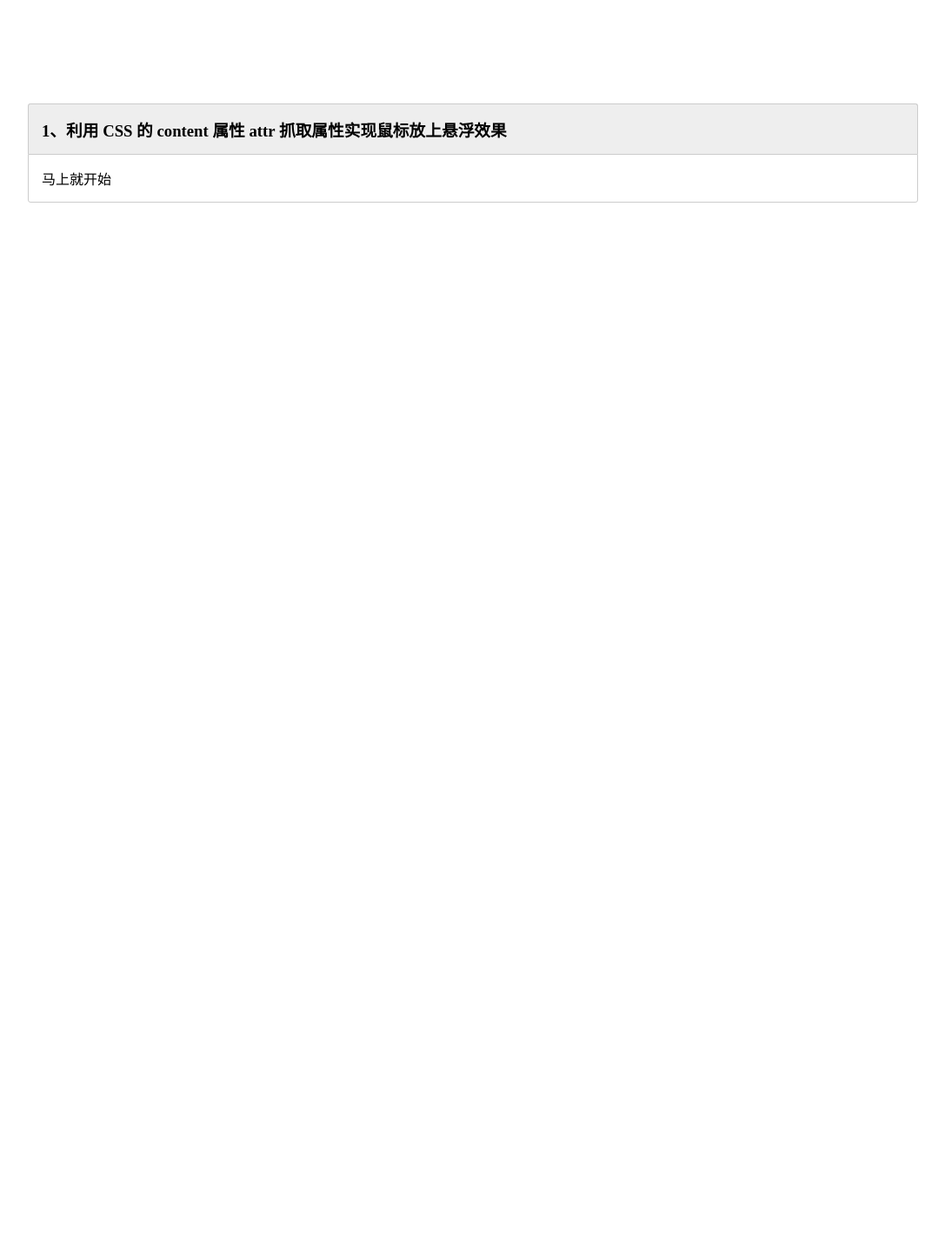
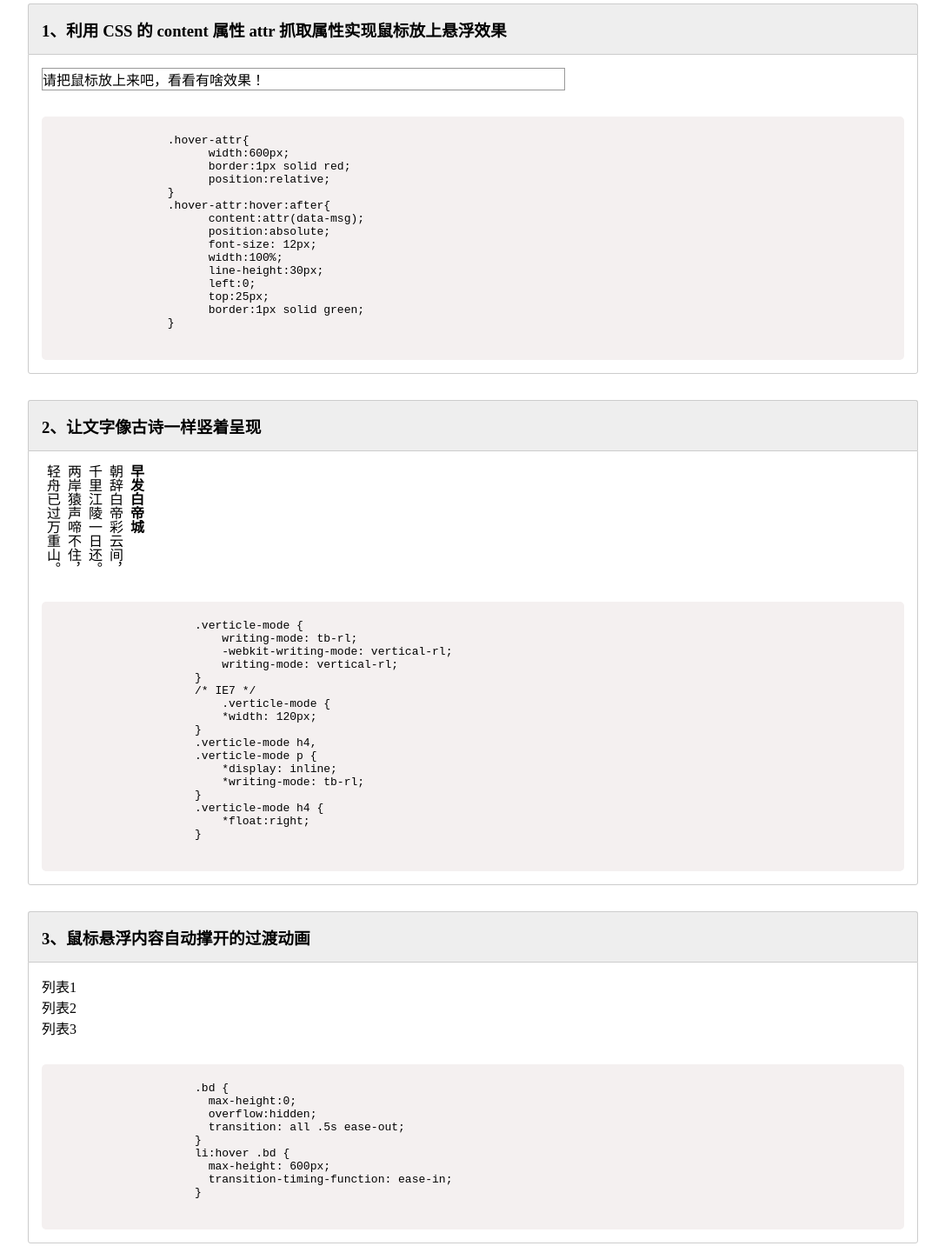
Before and after one commit to huangzexia/study, a plain HTML site: page index.html in a window 1280 px wide. Shown: the part 9-1442 px from the top of the page at 87% size, without its empty margins (96-1183 px from the left). Before the commit the page ends 800 px from the top, so only its background shows below. Drawn offline with Linux system fonts and the light colour scheme.

Commit message:
feat:增加了两个实例

```diff
--- a/css_study.css
+++ b/css_study.css
@@ -2,3 +2,74 @@
 li{
   list-style: none;
 }
+.container{margin: 1% auto;width: 80%}
+.wrap{
+  margin-bottom: 30px;
+}
+.s-title{
+  padding: 15px;
+  border: 1px solid #ccc;
+  border-bottom: none;
+  border-top-left-radius: 3px;
+  border-top-right-radius: 3px;
+  background: #eee;
+}
+.card{
+  min-height: 100px;
+  border: 1px solid #ccc;
+  border-bottom-left-radius: 3px;
+  border-bottom-right-radius: 3px;
+  padding: 15px;
+
+}
+pre{
+  background: #f4f0f0;
+  padding: 20px;
+  margin-top: 30px;
+  border-radius: 5px;
+  text-align: left;
+}
+/*利用 CSS 的 content 属性 attr 抓取属性实现鼠标放上悬浮效果*/
+.hover-attr{
+  width:600px;
+  border:1px solid #999;
+  position:relative;
+}
+.hover-attr:hover:after{
+  content:attr(data-msg);
+  position:absolute;
+  font-size: 12px;
+  width:100%;
+  line-height:30px;
+  left:0;
+  top:25px;
+  border:1px solid #666;
+}
+/*2、让文字像古诗一样竖着呈现*/
+.verticle-mode {
+  writing-mode: tb-rl;
+  -webkit-writing-mode: vertical-rl;
+  writing-mode: vertical-rl;
+}
+/* IE7 */
+.verticle-mode {
+  *width: 120px;
+}
+.verticle-mode h4,
+.verticle-mode p {
+  *display: inline;
+  *writing-mode: tb-rl;
+}
+.verticle-mode h4 {
+  *float:right;
+}
+/*鼠标悬浮内容自动撑开的过渡动画*/
+.bd {
+  max-height:0;
+  overflow:hidden;
+  transition: all .5s ease-out;
+}
+li:hover .bd {
+  max-height: 600px;
+  transition-timing-function: ease-in;
+}
--- a/index.html
+++ b/index.html
@@ -4,30 +4,91 @@
     <meta charset="UTF-8">
     <title>Css知识点集萃</title>
     <link rel="stylesheet" href="./css_study.css">
-    <style>
-        .container{margin: 10% auto;width: 80%}
-        .s-title{
-            padding: 15px;
-            border: 1px solid #ccc;
-            border-bottom: none;
-            border-top-left-radius: 3px;
-            border-top-right-radius: 3px;
-            background: #eee;
-        }
-        .card{
-            border: 1px solid #ccc;
-            border-bottom-left-radius: 3px;
-            border-bottom-right-radius: 3px;
-            padding: 15px;
-
-        }
-    </style>
 </head>
 <body>
     <div class="container">
-        <h3 class="s-title">1、利用 CSS 的 content 属性 attr 抓取属性实现鼠标放上悬浮效果</h3>
-        <div class="card">
-           马上就开始
+        <div class="wrap">
+            <h3 class="s-title">1、利用 CSS 的 content 属性 attr 抓取属性实现鼠标放上悬浮效果</h3>
+            <div class="card">
+                <div data-msg="请把鼠标放上来吧，看看有啥效果！" class="hover-attr">
+                    请把鼠标放上来吧，看看有啥效果！
+                </div>
+                <pre>
+                .hover-attr{
+                      width:600px;
+                      border:1px solid red;
+                      position:relative;
+                }
+                .hover-attr:hover:after{
+                      content:attr(data-msg);
+                      position:absolute;
+                      font-size: 12px;
+                      width:100%;
+                      line-height:30px;
+                      left:0;
+                      top:25px;
+                      border:1px solid green;
+                }
+            </pre>
+            </div>
+        </div>
+        <div class="wrap">
+            <h3 class="s-title">2、让文字像古诗一样竖着呈现</h3>
+            <div class="card">
+                <div class="verticle-mode">
+                    <h4>早发白帝城</h4>
+                    <p>朝辞白帝彩云间，<br>千里江陵一日还。<br>两岸猿声啼不住，<br>轻舟已过万重山。</p>
+                </div>
+                <pre>
+                    .verticle-mode {
+                        writing-mode: tb-rl;
+                        -webkit-writing-mode: vertical-rl;
+                        writing-mode: vertical-rl;
+                    }
+                    /* IE7 */
+                        .verticle-mode {
+                        *width: 120px;
+                    }
+                    .verticle-mode h4,
+                    .verticle-mode p {
+                        *display: inline;
+                        *writing-mode: tb-rl;
+                    }
+                    .verticle-mode h4 {
+                        *float:right;
+                    }
+                </pre>
+            </div>
+        </div>
+        <div class="wrap">
+            <h3 class="s-title">3、鼠标悬浮内容自动撑开的过渡动画</h3>
+            <div class="card">
+                <ul>
+                    <li>
+                        <div class="hd"> 列表1 </div>
+                        <div class="bd">内部列表内容<br>内容列表内容<br>内容列表内容<br>内容</div>
+                    </li>
+                    <li>
+                        <div class="hd"> 列表2 </div>
+                        <div class="bd">内部列表内容<br>内容列表内容<br>内容列表内容<br>内容</div>
+                    </li>
+                    <li>
+                        <div class="hd"> 列表3 </div>
+                        <div class="bd">内部列表内容<br>内容列表内容<br>内容列表内容<br>内容</div>
+                    </li>
+                </ul>
+                <pre>
+                    .bd {
+                      max-height:0;
+                      overflow:hidden;
+                      transition: all .5s ease-out;
+                    }
+                    li:hover .bd {
+                      max-height: 600px;
+                      transition-timing-function: ease-in;
+                    }
+                </pre>
+            </div>
         </div>
     </div>
 
```
